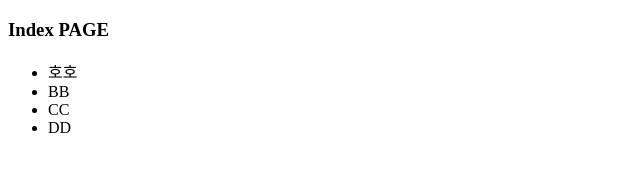
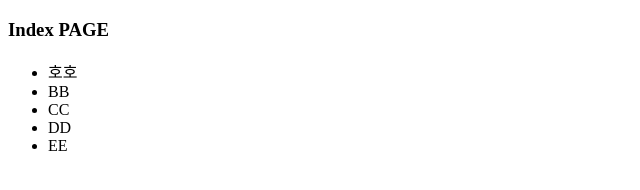
Before and after one commit to younghak0959/hangi, a plain HTML site: page index.html in a window 1280 px wide. Shown: the full height of the page, 0-640 px from the left. Drawn offline with Linux system fonts and the light colour scheme.

Commit message:
master=> index add E

```diff
--- a/index.html
+++ b/index.html
@@ -12,6 +12,7 @@
         <li>BB</li>
         <li>CC</li>
         <li>DD</li>
+        <li>EE</li>
     </ul>
 </body>
 </html>
```
